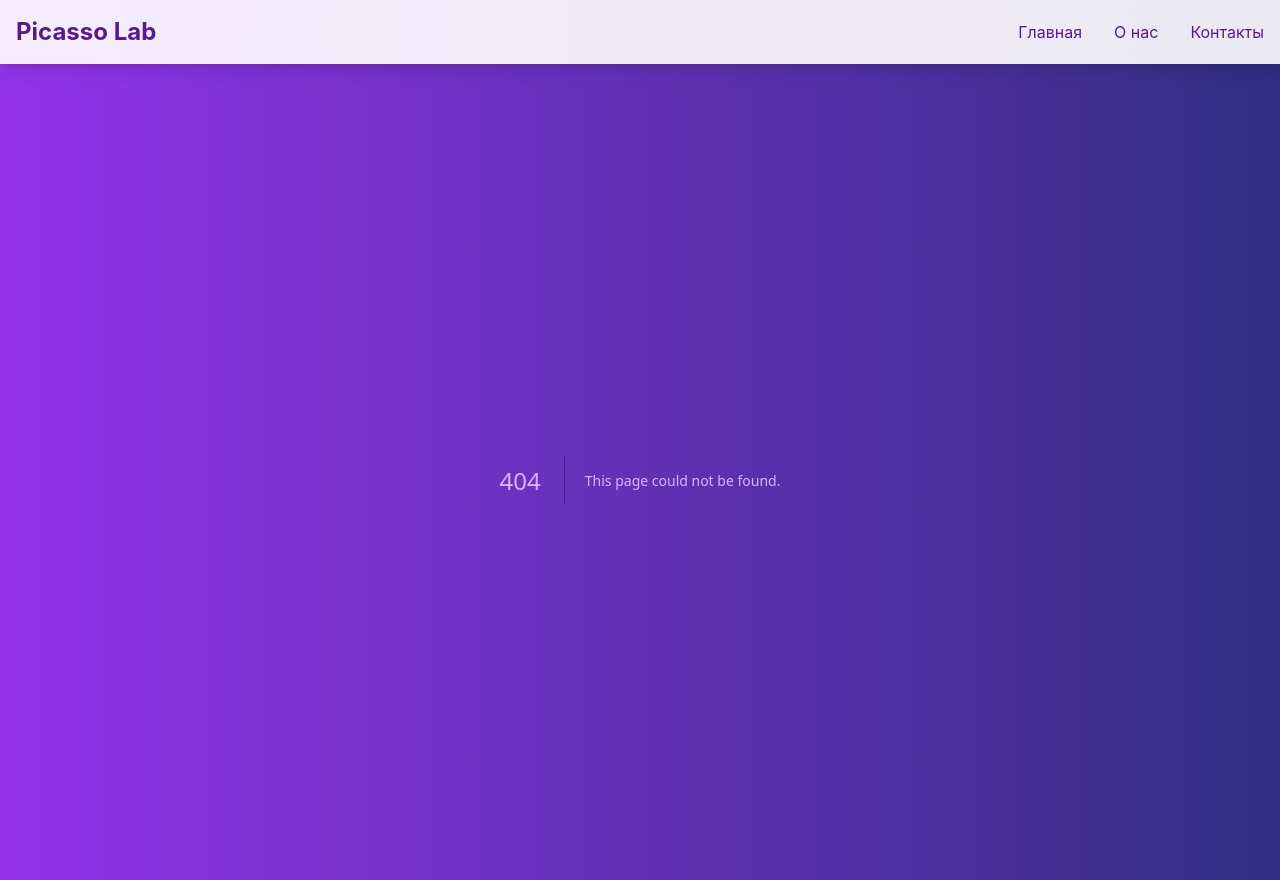
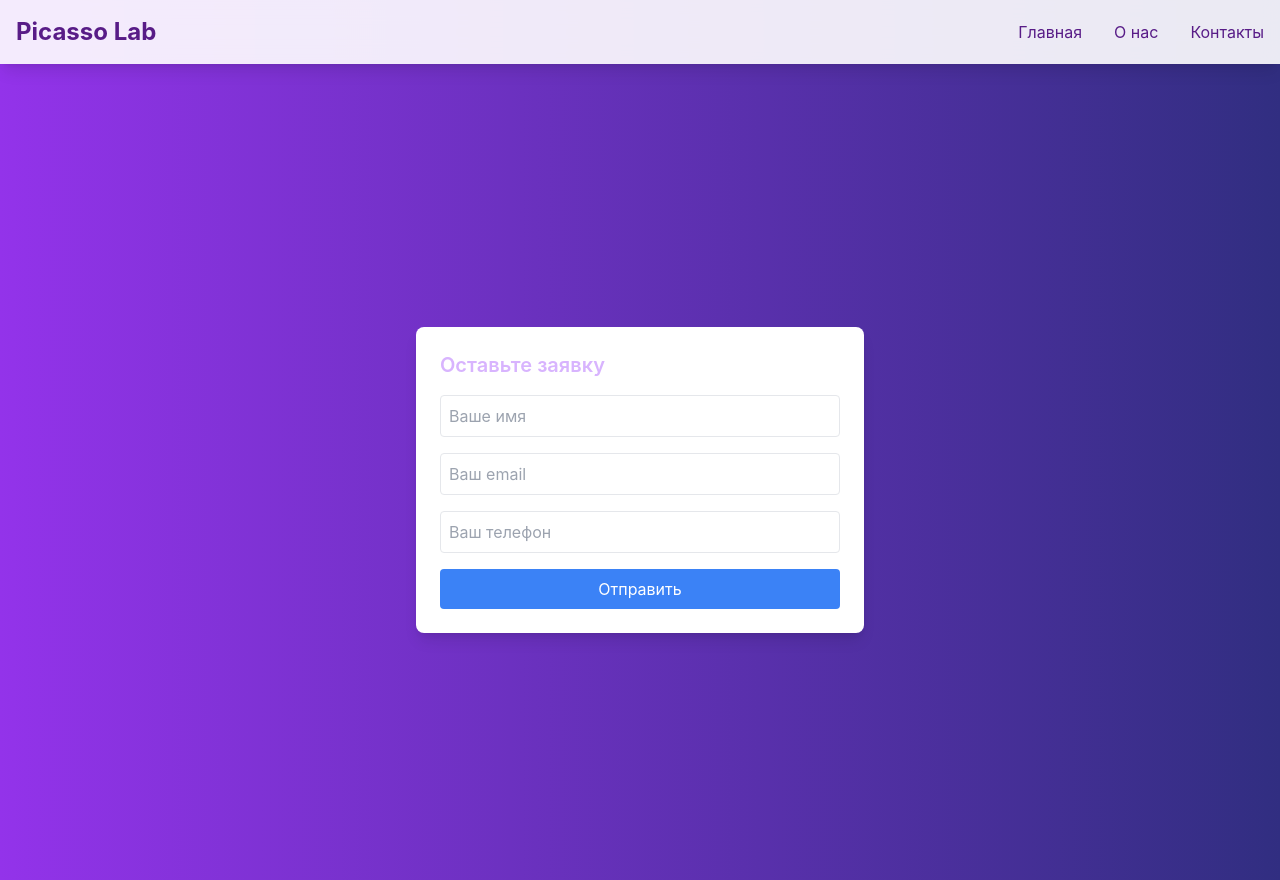
Before and after one commit to Goliaf1992/picasso, a Next.js app: page /order in a window 1280 px wide. Before the commit this address had no page. Built offline with nearby package versions, Linux system fonts and the light colour scheme.

Commit message:
added env var on vercel and added form component and page

```diff
--- /dev/null
+++ b/src/app/components/order-form/OrderForm.tsx
@@ -0,0 +1,85 @@
+"use client";
+import { useState } from "react";
+
+export default function OrderForm() {
+  const [formData, setFormData] = useState({
+    name: "",
+    email: "",
+    phone: "",
+  });
+  const [loading, setLoading] = useState(false);
+  const [message, setMessage] = useState("");
+
+  const handleChange = (e) => {
+    setFormData({ ...formData, [e.target.name]: e.target.value });
+  };
+
+  const handleSubmit = async (e) => {
+    e.preventDefault();
+    setLoading(true);
+    setMessage("");
+
+    try {
+      const response = await fetch("/api/lead", {
+        method: "POST",
+        headers: { "Content-Type": "application/json" },
+        body: JSON.stringify(formData),
+      });
+
+      const result = await response.json();
+      if (response.ok) {
+        setMessage(result.message);
+        setFormData({ name: "", email: "", phone: "" });
+      } else {
+        setMessage("Ошибка: " + result.error);
+      }
+    } catch (error) {
+      setMessage("Ошибка отправки данных!");
+    } finally {
+      setLoading(false);
+    }
+  };
+
+  return (
+    <div className="h-[50%] max-w-md mx-auto p-6 bg-white shadow-lg rounded-lg">
+      <h2 className="text-xl font-semibold mb-4">Оставьте заявку</h2>
+      <form onSubmit={handleSubmit} className="space-y-4">
+        <input
+          type="text"
+          name="name"
+          placeholder="Ваше имя"
+          value={formData.name}
+          onChange={handleChange}
+          required
+          className="w-full p-2 border rounded"
+        />
+        <input
+          type="email"
+          name="email"
+          placeholder="Ваш email"
+          value={formData.email}
+          onChange={handleChange}
+          required
+          className="w-full p-2 border rounded"
+        />
+        <input
+          type="tel"
+          name="phone"
+          placeholder="Ваш телефон"
+          value={formData.phone}
+          onChange={handleChange}
+          required
+          className="w-full p-2 border rounded"
+        />
+        <button
+          type="submit"
+          disabled={loading}
+          className="w-full bg-blue-500 text-white p-2 rounded hover:bg-blue-600 transition"
+        >
+          {loading ? "Загрузка..." : "Отправить"}
+        </button>
+      </form>
+      {message && <p className="mt-4 text-center text-green-600">{message}</p>}
+    </div>
+  );
+}
--- a/src/app/components/template-card/TemplateCard.tsx
+++ b/src/app/components/template-card/TemplateCard.tsx
@@ -1,19 +1,14 @@
 "use client";
 import React from "react";
-import dynamic from "next/dynamic";
 import { useRouter } from "next/navigation";
-
-const ImplantModelWithSuspense = dynamic(
-  () => import("../implant-model/ImplantModel"),
-  { ssr: false }
-);
+import Image from "next/image";
 
 interface Template {
   id: number;
   title: string;
   description: string;
   modelUrl: string;
-  jawUrl:string;
+  jawUrl: string;
 }
 
 interface TemplateCardProps {
@@ -26,7 +21,13 @@ const TemplateCard: React.FC<TemplateCardProps> = ({ template }) => {
   return (
     <div className="bg-white rounded-lg overflow-hidden shadow-2xl hover:shadow-purple-500/50 transition-shadow duration-300">
       <div className="h-64 w-full bg-gray-100 flex items-center justify-center relative">
-        <ImplantModelWithSuspense urls={{base:template.modelUrl, extra:template.jawUrl}} />
+        <Image
+          src="/template-photo/template.jpg"
+          alt="Template"
+          width={600}
+          height={400}
+          className="rounded-lg"
+        />
       </div>
 
       <div className="p-6">
--- a/src/app/layout.tsx
+++ b/src/app/layout.tsx
@@ -20,10 +20,10 @@ export default function RootLayout({
           content="width=device-width, initial-scale=1.0, viewport-fit=cover"
         />
       </head>
-      <body className="no-scrollbar overflow-auto min-h-screen bg-gradient-to-r from-[var(--color-gradient-start)] to-[var(--color-gradient-end)] text-[var(--color-text-primary)] flex flex-col justify-between">
+      <body className="no-scrollbar overflow-auto min-h-screen bg-gradient-to-r from-[var(--color-gradient-start)] to-[var(--color-gradient-end)] text-[var(--color-text-primary)] flex flex-col align-middle justify-between">
         <Navbar />
         <div className="h-20"></div>
-        <main className="w-full">{children}</main>
+        <main className="flex-col align-center w-full flex-1">{children}</main>
       </body>
     </html>
   );
--- /dev/null
+++ b/src/app/order/page.tsx
@@ -0,0 +1,8 @@
+import OrderForm from "../components/order-form/OrderForm";
+export default function Order() {
+  return (
+    <section className="flex-1 w-screen flex flex-col items-center justify-center min-h-screen">
+      <OrderForm />
+    </section>
+  );
+}
--- /dev/null
+++ b/src/app/pages/api/lead.ts
@@ -0,0 +1,35 @@
+export default async function handler(req, res) {
+  const webhookUrl = process.env.BITRIX_WEBHOOK_ADD_LEAD; // Получаем URL вебхука из переменной окружения
+
+  if (req.method === "POST") {
+    const { name, email, phone } = req.body;
+
+    const data = {
+      fields: {
+        TITLE: "Новый лид с сайта Picasso Company",
+        NAME: name,
+        EMAIL: [{ VALUE: email, VALUE_TYPE: "WORK" }],
+        PHONE: [{ VALUE: phone, VALUE_TYPE: "WORK" }],
+      },
+    };
+
+    try {
+      const response = await fetch(webhookUrl, {
+        method: "POST",
+        headers: { "Content-Type": "application/json" },
+        body: JSON.stringify(data),
+      });
+
+      const result = await response.json();
+      if (result.result) {
+        res.status(200).json({ message: "Лид успешно создан!" });
+      } else {
+        res.status(500).json({ error: "Ошибка при создании лида" });
+      }
+    } catch (error) {
+      res.status(500).json({ error: "Ошибка при отправке данных" });
+    }
+  } else {
+    res.status(405).json({ error: "Метод не поддерживается" });
+  }
+}
--- a/src/app/templates/[id]/page.tsx
+++ b/src/app/templates/[id]/page.tsx
@@ -2,7 +2,7 @@
 import { useRouter } from "next/navigation";
 import { useEffect, useState } from "react";
 import dynamic from "next/dynamic";
-
+import Link from "next/link";
 // Динамическая загрузка 3D-модели
 const ImplantModelWithSuspense = dynamic(
   () => import("../../components/implant-model/ImplantModel"),
@@ -10,13 +10,13 @@ const ImplantModelWithSuspense = dynamic(
 );
 
 // Интерфейс шаблона
-export  interface Template {
+export interface Template {
   id: number;
   title: string;
   description: string;
   details: string;
   modelUrl: string;
-  jawUrl:string;
+  jawUrl: string;
 }
 
 // Фейковые данные (потом можно заменить API-запросом)
@@ -31,7 +31,7 @@ const templates: Template[] = [
       "Обеспечивает безопасное проведение сложных хирургических манипуляций, минимизирует погрешности " +
       "и ускоряет процесс имплантации. Отличный выбор для опытных хирургов, работающих с нестандартными случаями.",
     modelUrl: "/models/guide.glb",
-    jawUrl:"/models/jaw-lower/lower.glb"
+    jawUrl: "/models/jaw-lower/lower.glb",
   },
   {
     id: 2,
@@ -43,7 +43,7 @@ const templates: Template[] = [
       "и установку имплантов. Благодаря дополнительным направляющим и фиксаторам, он снижает риск ошибок " +
       "и повышает долговечность результатов операции. Подходит для широкого спектра клинических случаев.",
     modelUrl: "/models/guide.glb",
-    jawUrl:"/models/jaw-lower/lower.glb"
+    jawUrl: "/models/jaw-lower/lower.glb",
   },
   {
     id: 3,
@@ -55,7 +55,7 @@ const templates: Template[] = [
       "под различные анатомические особенности пациента. Он идеально подходит для случаев, когда требуется " +
       "пошаговая установка имплантов с возможностью корректировки в процессе операции.",
     modelUrl: "/models/guide.glb",
-    jawUrl:"/models/jaw-lower/lower.glb"
+    jawUrl: "/models/jaw-lower/lower.glb",
   },
 ];
 
@@ -101,7 +101,9 @@ export default function TemplateDetailPage({
 
       {/* Контейнер для 3D-модели */}
       <div className="h-[250px] sm:h-[350px] md:h-[450px] lg:h-[500px] w-full max-w-sm sm:max-w-md md:max-w-lg lg:max-w-3xl bg-gray-200 flex items-center justify-center rounded-lg shadow-xl p-4">
-        <ImplantModelWithSuspense urls={{base:template.modelUrl, extra:template.jawUrl}} />
+        <ImplantModelWithSuspense
+          urls={{ base: template.modelUrl, extra: template.jawUrl }}
+        />
       </div>
 
       {/* Описание */}
@@ -116,7 +118,7 @@ export default function TemplateDetailPage({
 
       {/* Кнопка заказа */}
       <button className="mt-8 bg-green-500 hover:bg-green-600 text-white py-3 px-6 rounded-lg text-lg shadow-lg transition w-full sm:w-auto">
-        Заказать шаблон
+        <Link href={"/order"}>Заказать шаблон</Link>
       </button>
 
       {/* Волнообразный разделитель */}
```
Also changed, not shown: public/template-photo/template.jpg (added).
